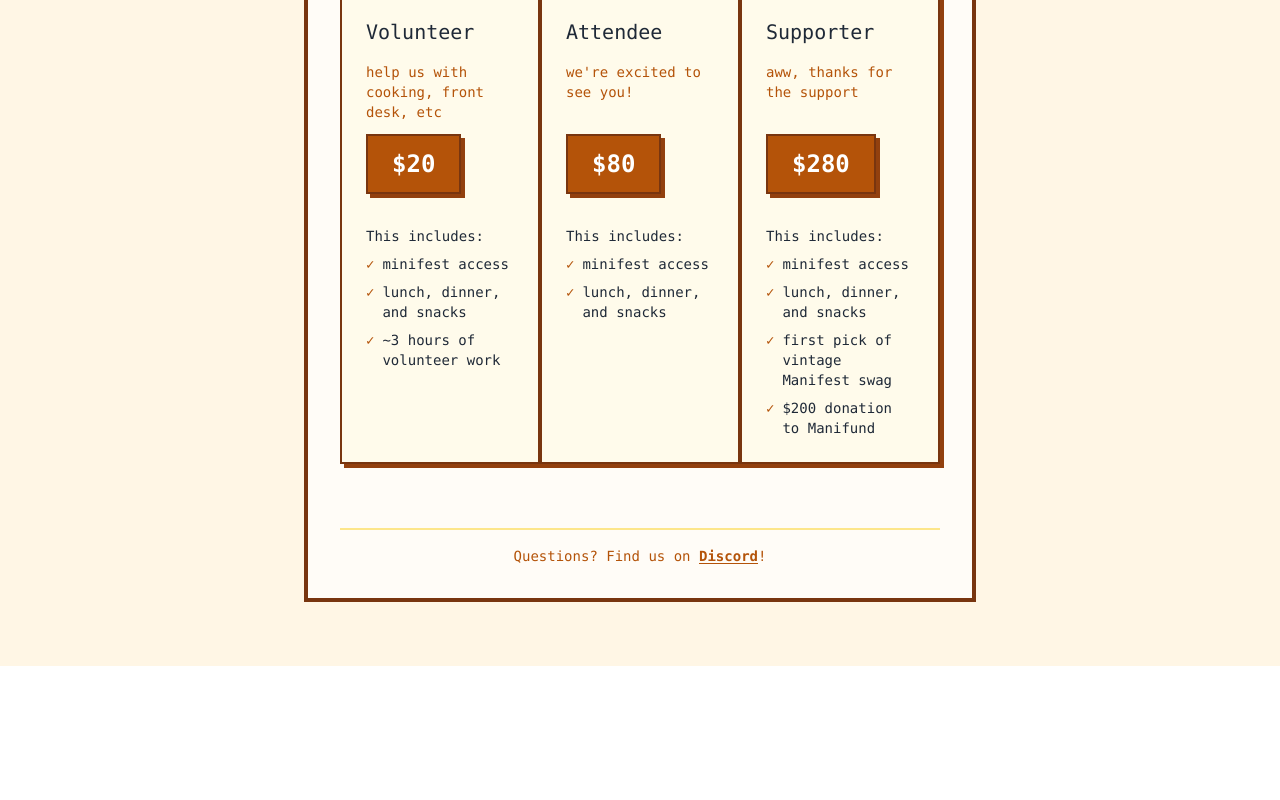
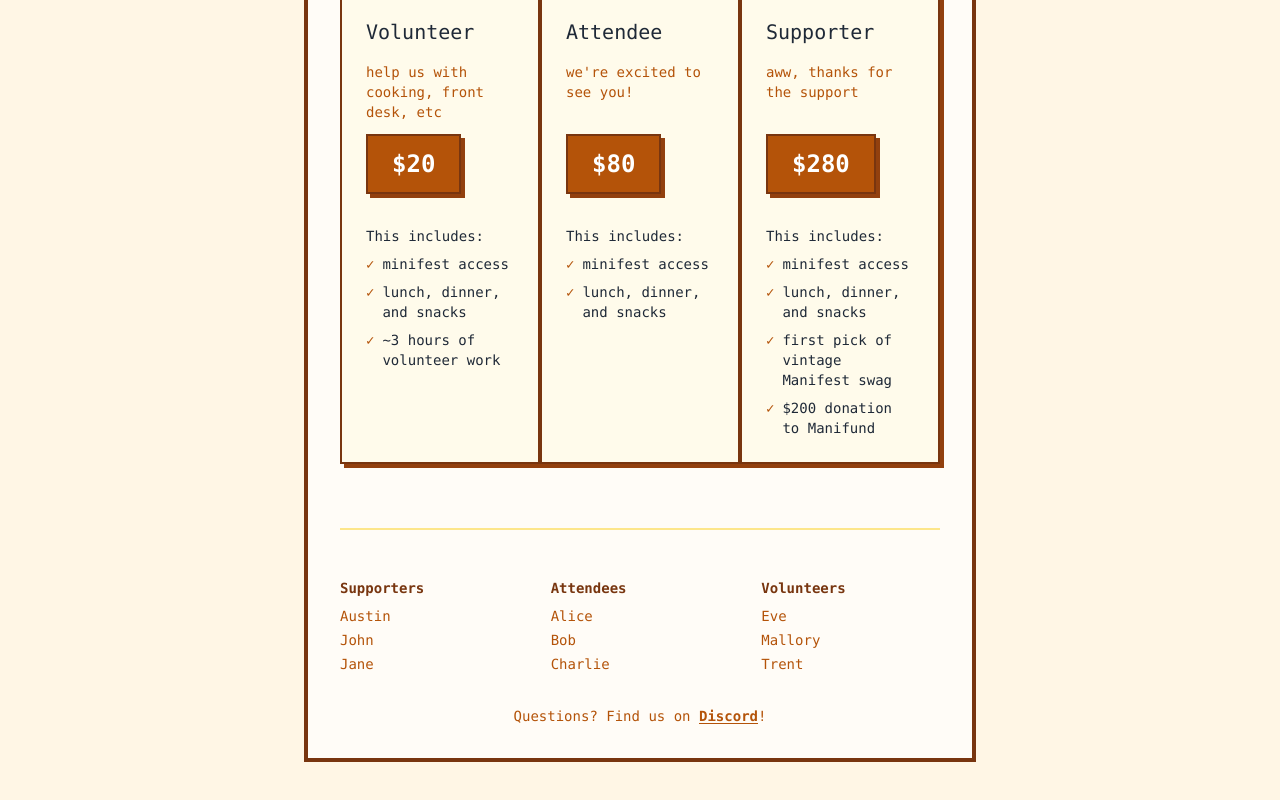
Before and after one commit to recurrented/mini, a Next.js app: page / in a window 1280 px wide. Shown: the part 1171-1971 px from the top of the page. Before the commit the page ends 1837 px from the top, so only its background shows below. Built offline with nearby package versions, Linux system fonts and the light colour scheme.

Commit message:
Add fake attendees

```diff
--- a/app/page.tsx
+++ b/app/page.tsx
@@ -45,6 +45,12 @@
       stripeLink: "https://buy.stripe.com/bIY17Rad44y1fOE5kn",
     },
   ];
+
+  const attendees = {
+    supporters: ["Austin", "John", "Jane"],
+    attendees: ["Alice", "Bob", "Charlie"],
+    volunteers: ["Eve", "Mallory", "Trent"],
+  };
 
   return (
     <div className="min-h-screen bg-[#FFF6E5] text-gray-800 md:px-4 md:py-16 font-mono">
@@ -153,6 +159,34 @@
 
         {/* Footer */}
         <footer className="mt-16 text-center text-amber-700 text-sm border-t-2 border-amber-200 pt-4">
+          {/* Attendee Lists */}
+          <div className="my-8 grid grid-cols-1 md:grid-cols-3 gap-8 text-left">
+            <div>
+              <h3 className="font-semibold text-amber-900 mb-2">Supporters</h3>
+              <ul className="space-y-1">
+                {attendees.supporters.map((name) => (
+                  <li key={name}>{name}</li>
+                ))}
+              </ul>
+            </div>
+            <div>
+              <h3 className="font-semibold text-amber-900 mb-2">Attendees</h3>
+              <ul className="space-y-1">
+                {attendees.attendees.map((name) => (
+                  <li key={name}>{name}</li>
+                ))}
+              </ul>
+            </div>
+            <div>
+              <h3 className="font-semibold text-amber-900 mb-2">Volunteers</h3>
+              <ul className="space-y-1">
+                {attendees.volunteers.map((name) => (
+                  <li key={name}>{name}</li>
+                ))}
+              </ul>
+            </div>
+          </div>
+
           <p>
             Questions? Find us on{" "}
             <a
```
